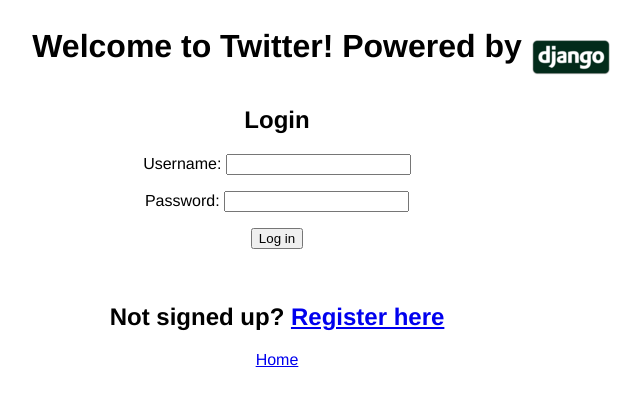
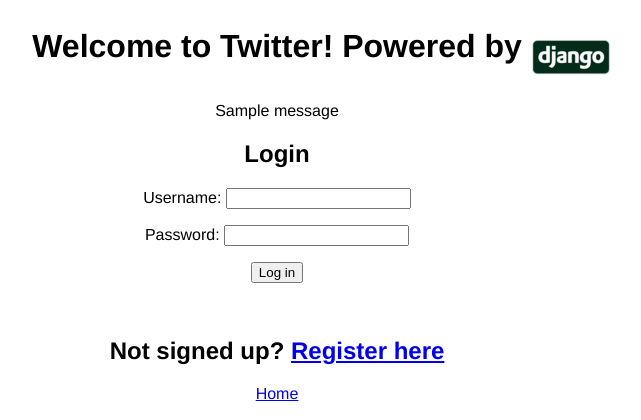
Before and after one commit to 0u714w/django_twitter, a Django app: page /login/ in a window 1280 px wide. Shown: the top 420 px of the page, without its empty margins (363-1004 px from the left). Run offline with Django 3.2, Linux system fonts and the light colour scheme; tables that the repository leaves empty hold one stand-in row (Sample ...); one stand-in notice (Sample message) is shown.

Commit message:
pep8 clean up

```diff
--- a/twitterclone/authentication/forms.py
+++ b/twitterclone/authentication/forms.py
@@ -1,9 +1,11 @@
 from django import forms
+
 
 class LoginForm(forms.Form):
     username = forms.CharField(max_length=50)
     password = forms.CharField(widget=forms.PasswordInput())
 
+
 class SignUpForm(forms.Form):
     username = forms.CharField(max_length=50)
     email = forms.EmailField(max_length=75)
--- a/twitterclone/authentication/views.py
+++ b/twitterclone/authentication/views.py
@@ -4,6 +4,7 @@
 from django.contrib.auth.models import User
 from twitterclone.twitteruser.models import TwitterUser
 from django.contrib import messages
+
 
 def dj_login(request):
     global form
@@ -22,6 +23,7 @@
                 return redirect('/')
     form = LoginForm()
     return render(request, 'login.html', {'form': form})
+
 
 def create_user(request):
     global form
@@ -44,6 +46,7 @@
 
     return render(request, 'signup.html', {'form': form})
 
+
 def dj_logout(request):
     logout(request)
     messages.info(request, 'You have successfully logged out')
--- a/twitterclone/notification/views.py
+++ b/twitterclone/notification/views.py
@@ -1,8 +1,8 @@
-from django.shortcuts import redirect
 from twitterclone.twitteruser.models import TwitterUser
 from django.shortcuts import redirect, render
 from twitterclone.notification.models import Notification
 import re
+
 
 def notification(request):
     html = 'notification.html'
@@ -19,6 +19,7 @@
             Notification.objects.filter(pk=notice.pk).update(seen=True)
     return render(request, html, {'tweets': tweets, 'notification': new_notification})
 
+
 def check_for_mentions(tweet):
     notifications = re.findall(r"(@\w+)", tweet.body)
     if notifications:
--- a/twitterclone/templates/login.html
+++ b/twitterclone/templates/login.html
@@ -2,6 +2,11 @@
 <link rel="stylesheet" href="{% static 'main.css' %}">
 <h1 id="welcome">Welcome to Twitter! Powered by</h1>
 <img src={% static "django.png" %} id="django">
+{% if messages %}
+    {% for message in messages %}
+    <p>{{ message }}</p>
+    {% endfor %}
+{% endif %}
 <h2>Login</h2>
 <form action="" method="post" >
     {% csrf_token %}
--- a/twitterclone/tweet/forms.py
+++ b/twitterclone/tweet/forms.py
@@ -1,4 +1,5 @@
 from django import forms
+
 
 class TweetForm(forms.Form):
     body = forms.CharField(widget=forms.Textarea, max_length=240)
--- a/twitterclone/tweet/views.py
+++ b/twitterclone/tweet/views.py
@@ -2,6 +2,7 @@
 from twitterclone.tweet.models import Tweet
 from twitterclone.tweet.forms import TweetForm
 from twitterclone.notification.views import check_for_mentions
+
 
 def tweet_view(request):
     if request.method == 'POST':
@@ -20,6 +21,7 @@
 
     return render(request, 'submittweet.html', {'form': form})
 
+
 def tweetid(request, id):
     html = 'tweet.html'
     tweets = Tweet.objects.filter(pk=id)
--- a/twitterclone/twitteruser/models.py
+++ b/twitterclone/twitteruser/models.py
@@ -1,6 +1,5 @@
 from django.contrib.auth.models import User
 from django.db import models
-
 
 
 class TwitterUser(models.Model):
--- a/twitterclone/twitteruser/views.py
+++ b/twitterclone/twitteruser/views.py
@@ -1,5 +1,5 @@
 from twitterclone.authentication.forms import LoginForm
-from django.contrib.auth import login, authenticate, logout
+from django.contrib.auth import login, authenticate
 from django.shortcuts import redirect, render
 from twitterclone.tweet.models import Tweet
 from twitterclone.twitteruser.models import TwitterUser
--- a/twitterclone/urls.py
+++ b/twitterclone/urls.py
@@ -16,7 +16,7 @@
 from django.contrib import admin
 from django.urls import path
 from twitterclone.authentication.views import dj_login, create_user, dj_logout
-from twitterclone.twitteruser.views import index_login, homepage, user_page, user_list
+from twitterclone.twitteruser.views import homepage, user_page, user_list
 from twitterclone.tweet.models import Tweet
 from twitterclone.twitteruser.models import TwitterUser
 from twitterclone.tweet.views import tweet_view, tweetid
```
